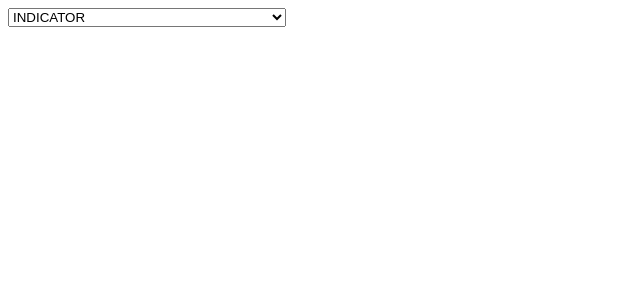
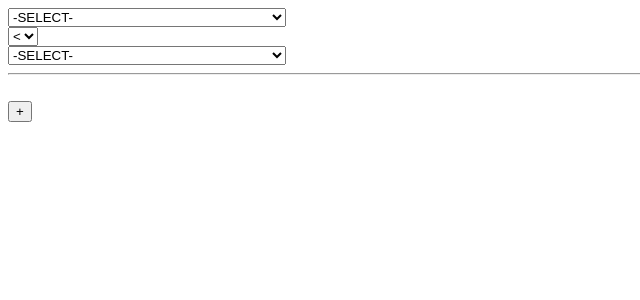
Before and after one commit to pSnehanshu/stock-market-botmaker, a Vue app: page / in a window 1280 px wide. Shown: the top 300 px of the page, without its empty margins (0-640 px from the left). Built offline with nearby package versions, Linux system fonts and the light colour scheme.

Commit message:
created basic condition component

```diff
--- a/src/App.vue
+++ b/src/App.vue
@@ -1,18 +1,32 @@
 <template>
   <div id="app">
-      <indicator />
+      <template v-for="i in numConditions">
+         <condition :key="'condition-'+i"/>
+         <hr :key="i">
+      </template>
+      <br>
+      <button @click="numConditions++">+</button>
   </div>
 </template>
 
 <script>
-import Indicator from '@/components/indicators'
+import Condition from '@/components/condition'
 
 export default {
   name: 'app',
-  components: { Indicator }
+  components: { Condition },
+  data: () => ({
+     numConditions:1,
+  }),
 }
 </script>
 
 <style>
-
+.operator{
+   text-align: center;
+}
+.delete-btn{
+   background-color: red;
+   color: white;
+}
 </style>
--- /dev/null
+++ b/src/components/condition.vue
@@ -0,0 +1,27 @@
+<template>
+    <div>
+        <indicator/>
+
+        <select v-model="operator">
+            <option value="<">&lt;</option>
+            <option value=">">&gt;</option>
+            <option value="<=">&le;</option>
+            <option value=">=">&ge;</option>
+            <option value="==">=</option>
+            <option value="!=">&ne;</option>
+        </select>
+
+        <indicator/>
+    </div>
+</template>
+
+<script>
+import Indicator from '@/components/indicators'
+
+export default {
+    components: { Indicator },
+    data: () => ({
+        operator: '<',
+    }),
+}
+</script>
--- a/src/components/indicators.vue
+++ b/src/components/indicators.vue
@@ -2,14 +2,14 @@
     <div>
         <!--Indicator-->
         <select v-model="selectedIndicator">
-            <option :value="null">INDICATOR</option>
+            <option :value="null">-SELECT-</option>
             <option :value="i" v-for="(indicator, i) in indicators" :key="'indicator-'+i">
                 {{ indicator.name }}
             </option>
         </select>
 
+        <template v-if="selectedIndicator != null" >
             <!--Inputs-->
-        <template v-if="selectedIndicator != null">
             <template v-for="(input, k) in indicators[selectedIndicator].inputs">
                 <div :key="'input-'+k">
                     <label>
@@ -24,14 +24,16 @@
                     </label><br>
                 </div>
             </template>
-        </template>
 
             <!--Timeframe-->
-        <select v-model="timeframe" v-if="selectedIndicator != null" @change="emitChange">
+            <select v-model="timeframe" @change="emitChange">
                 <option :value="j" v-for="(tf, j) in timeframes" :key="'tf-'+j">
                     {{ tf.name }}
                 </option>
             </select>
+
+            Candle: <input type="number" v-model="candle">
+        </template>
     </div>
 </template>
 
@@ -68,6 +70,7 @@ export default {
         inputs: null,
         inputValues: {},
         output: null,
+        candle: 1,
     }),
 
     methods: {
@@ -75,8 +78,9 @@ export default {
             var indicator = this.indicators[this.selectedIndicator].code
             var timeframe = this.timeframes[this.timeframe].code
             var inputs = this.inputValues
+            var candle = this.candle
 
-            this.output = { indicator, inputs, timeframe }
+            this.output = { indicator, inputs, timeframe, candle }
             this.$emit('change', this.output)
         },
     },
```
Lines whose indentation alone changed are shown as unchanged.
